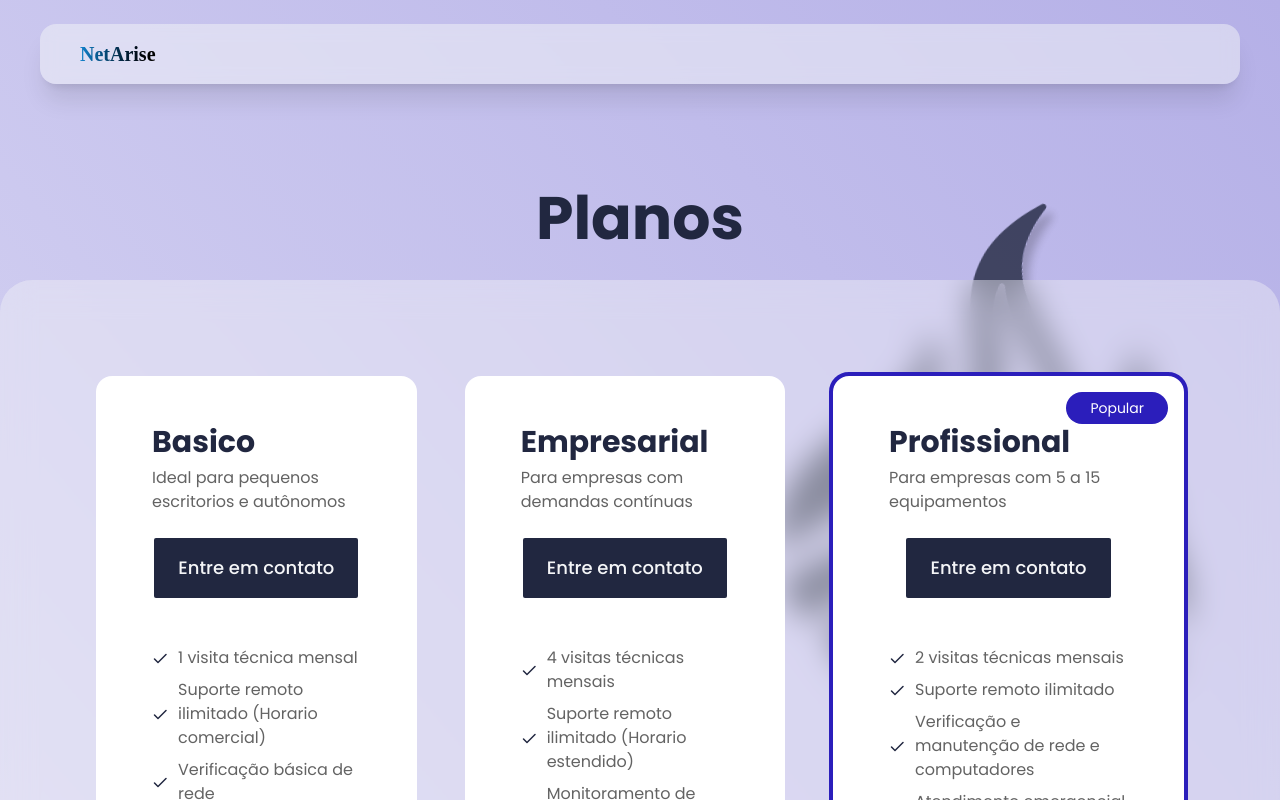
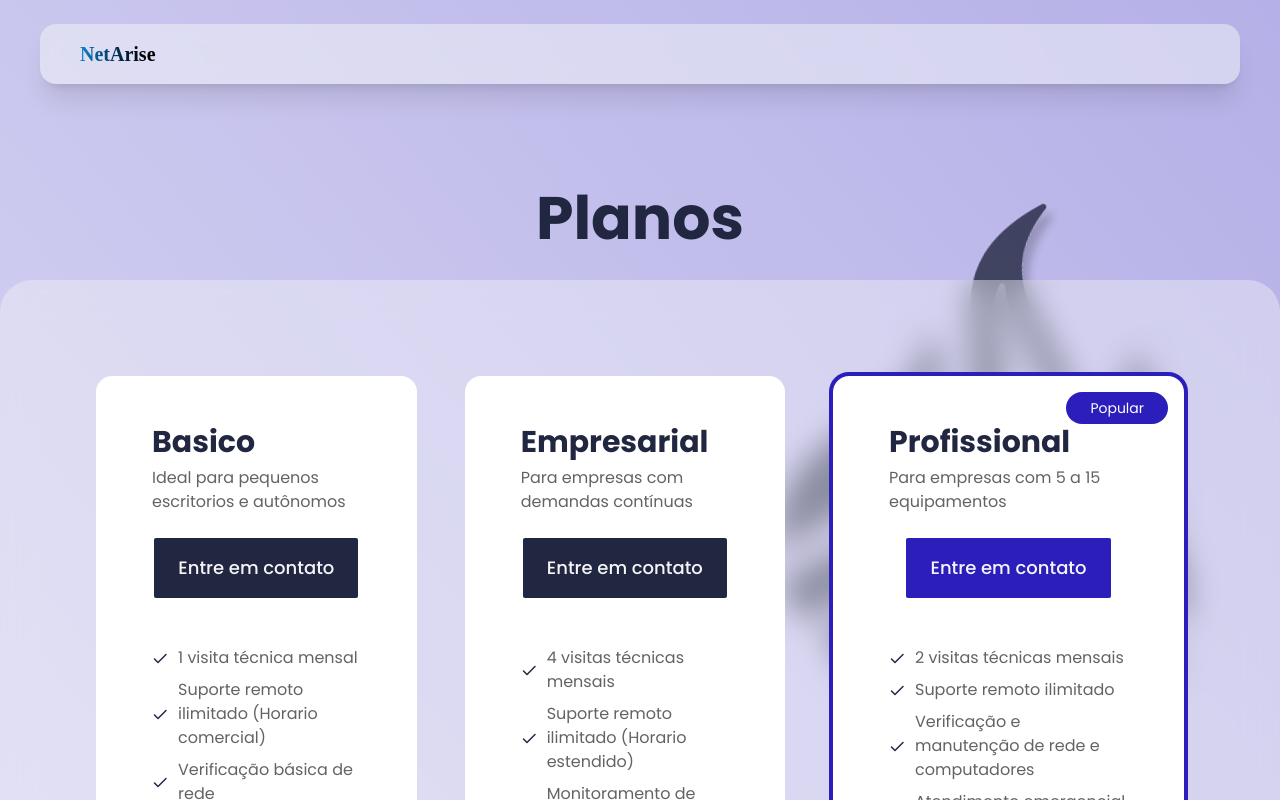
Before and after one commit to kaiobrunobm/netarise, a Next.js app: page /plans in a window 1280 px wide. Shown: the top 800 px of the page. Built offline with nearby package versions, Linux system fonts and the light colour scheme.

Commit message:
Adjusment on planscard button to most popular

```diff
--- a/src/app/components/Clients.tsx
+++ b/src/app/components/Clients.tsx
@@ -28,7 +28,7 @@ export default function Clients() {
             company="CTO — Spotify AB" />
             <ReviewCard index={5} review="Trabalhar com a NetArise foi uma experiência surpreendentemente fluida. Desde o início, a equipe demonstrou uma compreensão clara das nossas necessidades técnicas e uma atenção impecável aos detalhes de design e performance."
             author="Elena Bergström"
-            company="CTO — Spotify AB" />
+            company="CTO — Spotify AB" />±±±±±±±±±±±±±±
 
       </ReviewCarousel>
   </div>
--- a/src/app/plans/components/PlanCard.tsx
+++ b/src/app/plans/components/PlanCard.tsx
@@ -23,7 +23,13 @@ const PlanCard: React.FC<PlanCardProps> = ({planTitle, planDescription, planBene
           <p className='text-[#636363] text-sm md:text-base'>{planDescription}</p>
         </div>
           <Link href={contactLink} target='_blank'>
+            {isMostPopular && <button className={` flex flex-row self-stretch items-center justify-center gap-8 px-6 py-4  text-[#F4F5F7] bg-[#2B1EBB] hover:bg-[#2B1EBB]/80 active:bg-[#2B1EBB]/60 active:border-0 rounded-xs font-medium text-lg cursor-pointer transition-all duration-300  ease-in-out`}>
+              Entre em contato
+            </button>}
+
+            {!isMostPopular &&
             <LargeButton text='Entre em contato' formStatus='default'/>
+            }
           </Link>
       </div>
       <ul className='flex flex-col jusify-start items-start gap-2 pb-32'>
```
